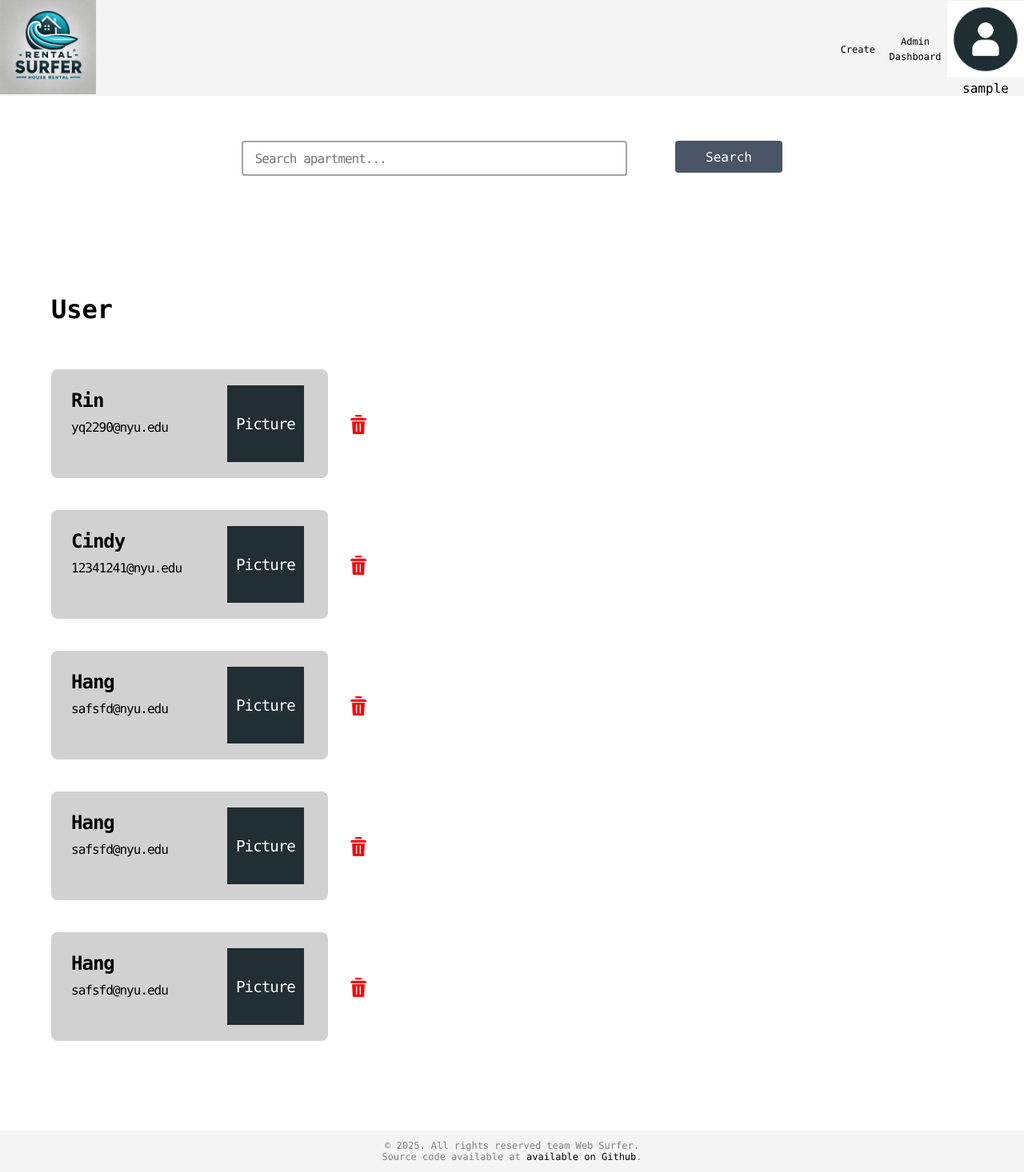
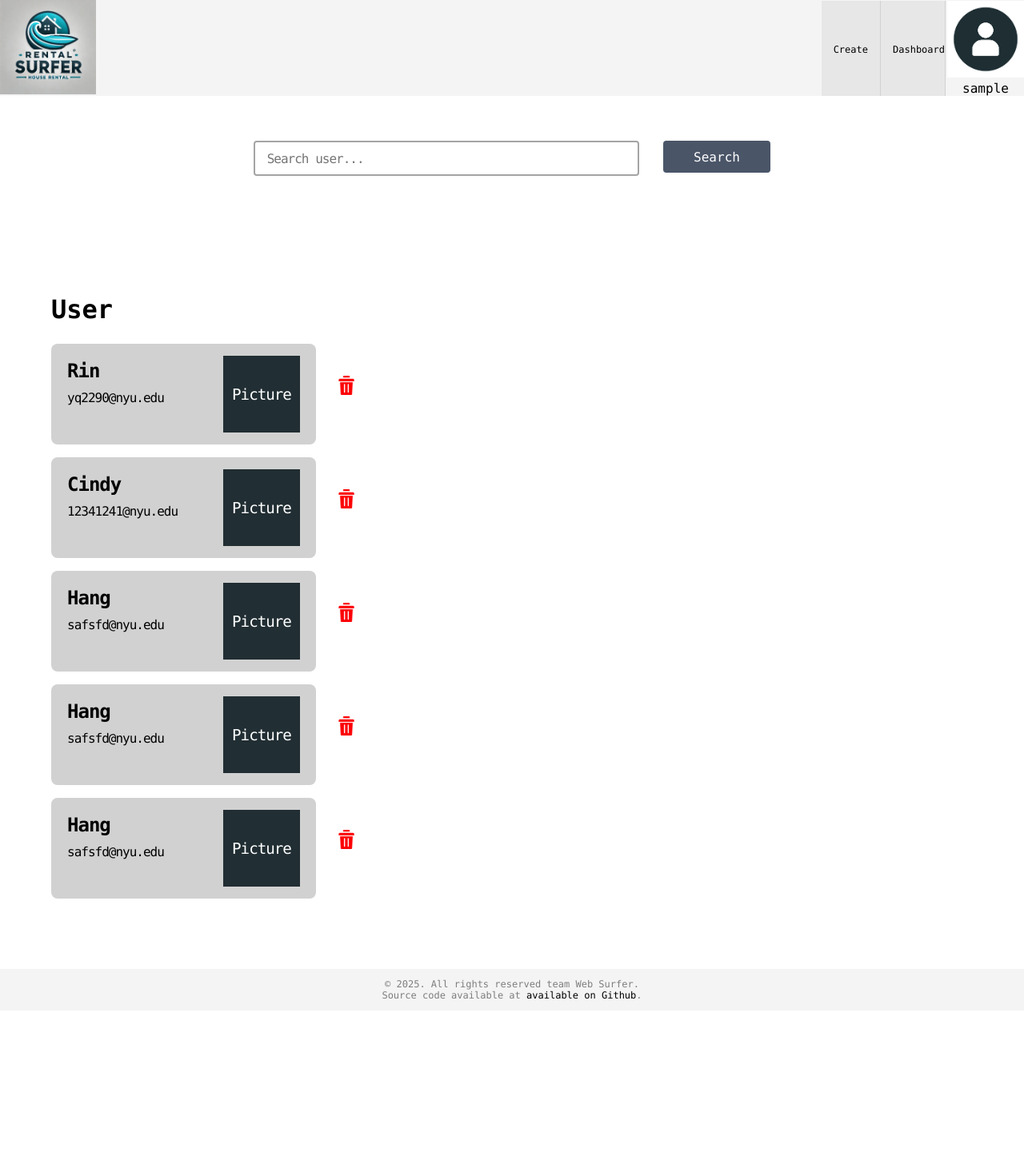
Before and after one commit to software-students-spring2025/2-web-app-web-surfer, a Flask app: page /userlist in a window 1280 px wide. Shown: the whole page at 80% size. After the commit the page ends 1250 px from the top, so only its background shows below. Run offline with Flask 3, Linux system fonts and the light colour scheme; the visitor is signed in with stand-in values (Sample User, id 1).

Commit message:
Revise user management side CSS

```diff
--- a/static/css/delete-user.css
+++ b/static/css/delete-user.css
@@ -1,7 +1,7 @@
 
 
 .confirmation-message-container{
-    margin-top: 3vh;
+    margin-top: 4vh;
     display: flex;
     justify-content: center;
 
--- a/static/css/style.css
+++ b/static/css/style.css
@@ -19,22 +19,29 @@ header{
     justify-content: end;
     align-items: center;
     /* padding: 0px 40px; */
-    gap: 10px
+    /* gap: 10px */
+    padding-right: 2px;
 }
 
-#header-middle div nav a{
+#header-middle nav div a{
     text-align: center;
     font-size: 1.5vh;
     max-width: 6vh;
+    padding: 15px;
     /* background-color: #474747; */
 }
 
-#header-middle div nav{
+#header-middle nav div{
     text-align: center;
 }
 
-#header-middle div{
+
+#header-middle nav{
     max-width: 10vh;
+    height: 100%;
+    border-right: 1px solid #d1d1d1;
+    background-color: #e7e7e7;
+    align-content: center;
 }
 
 #header-middle-container{
@@ -179,7 +186,7 @@ footer p{
 .apt-widget {
     width: 100%;
     max-width: 700px;
-    min-width: 435px;
+    /* min-width: 435px; */
     background-color: #d1d1d1;
     /* padding: 1vh 1vw; */
     border-radius: 8px;
@@ -200,7 +207,7 @@ footer p{
     justify-items: center;
     position: relative;
     top: -2vh;
-    left: 80vw;
+    left: 84vw;
     /* width: 3vh;
     height: 3vh; */
     background-color: transparent;
@@ -350,14 +357,15 @@ footer p{
 }
 
 .search-form div {
-    width: 40vw;
+    /* width: 40vw; */
 }
 
 .search-form input {
     padding: 8px 15px;
     border: 2px solid #a4a4a4;
     border-radius: 4px;
-    width: 35vw;
+    width: 32vw;
+    min-width: 255px;
     height: 3vh;
     font-family: Monaco, Monospace;
     letter-spacing: -1px;
--- a/static/css/userlist.css
+++ b/static/css/userlist.css
@@ -12,7 +12,7 @@
 }
 
 .search-form div {
-    width: 40vw;
+    /* width: 40vw; */
 }
 
 .search-form input {
@@ -80,7 +80,7 @@
 .user-widget-container{
     display: flex;
     flex-direction: column;
-    margin-top: 5vh;
+    margin-top: 1vh;
     gap: 2vw;
     /* margin-top: 40px; */
 }
@@ -96,12 +96,12 @@
 
 .user-widget-info-only {
     background-color: #d1d1d1;
-    padding: 20px;
-    padding-right: 30px;
+    padding: 15px;
+    padding-right: 20px;
     border-radius: 8px;
     display: flex;
     flex-direction: column;
-    margin-bottom: 3vh;
+    /* margin-bottom: 3vh; */
     width: fit-content;
 }
 
--- a/templates/aptlist.html
+++ b/templates/aptlist.html
@@ -16,7 +16,7 @@
         <div class="search-section">
           <form action="{{ url_for('house.get_all_houses') }}" method="get" class="search-form">
             <div>
-              <input type="text" name="q" placeholder="Search apartment..." value="{{ search_term }}">
+              <input type="text" name="q" placeholder="Search building or area..." value="{{ search_term }}">
               {% if target == ""%}
               <div class="search-result"> </div>
               {% else %}
--- a/templates/base.html
+++ b/templates/base.html
@@ -25,24 +25,21 @@
         {% if session['is_admin']%}
         <div id = "header-middle-container">
           <div id="header-middle">
-            <div>
-              <nav>
+            <nav>
+              <div>
                 <a href="{{ url_for('house.create_house_page')}}">Create</a>
-              </nav>
-            </div>
-            <div>
-              <nav>
-                <!--only admin can see -->
-                <a href="{{ url_for('user_management.admin_dashboard')}}">Admin Dashboard</a>
-              </nav>
-            </div>
+              </div>
+            </nav>
+            <nav>
+              <div>
+                <a href="{{ url_for('user_management.admin_dashboard')}}">Dashboard</a>
+              </div>
+            </nav>
           </div>
           {% endif %}
           <div id="top-right-avatar-container">
             <a href="{{ url_for('user_management.get_user',user_name='67b8d6f05da61bc65fceb190')}}">
             <img id="user-avatar-image" src="/static/images/user-avatar.png" alt="user avatar"/>
-            <!-- <span id = "top-right-username">{{session['username']}}</span> -->
-
             {% if session.get('username') != None%}
             <div id = "top-right-username">{{session['username']}}</div>
             {% else %}
--- a/templates/message.html
+++ b/templates/message.html
@@ -16,7 +16,11 @@
     <div class="container">
         <div class="message-container">
             <p class="message">{{message}} </p>
+            <div>
+              <p>Return to the login page in 3 seconds</p>
+            </div>
         </div>
+
     </div>
   </body>
 </html>
--- a/templates/userlist.html
+++ b/templates/userlist.html
@@ -15,7 +15,7 @@
       <div class="search-section">
         <form action="{{ url_for('user_management.get_all_users') }}" method="get" class="search-form">
           <div>
-            <input type="text" name="q" placeholder="Search apartment..." value="{{ search_term }}">
+            <input type="text" name="q" placeholder="Search user..." value="{{ search_term }}">
             {% if target == ""%}
             <div class="search-result"> </div>
             {% else %}
```
Also changed, not shown: static/css/message.css (+9 -0 lines).
